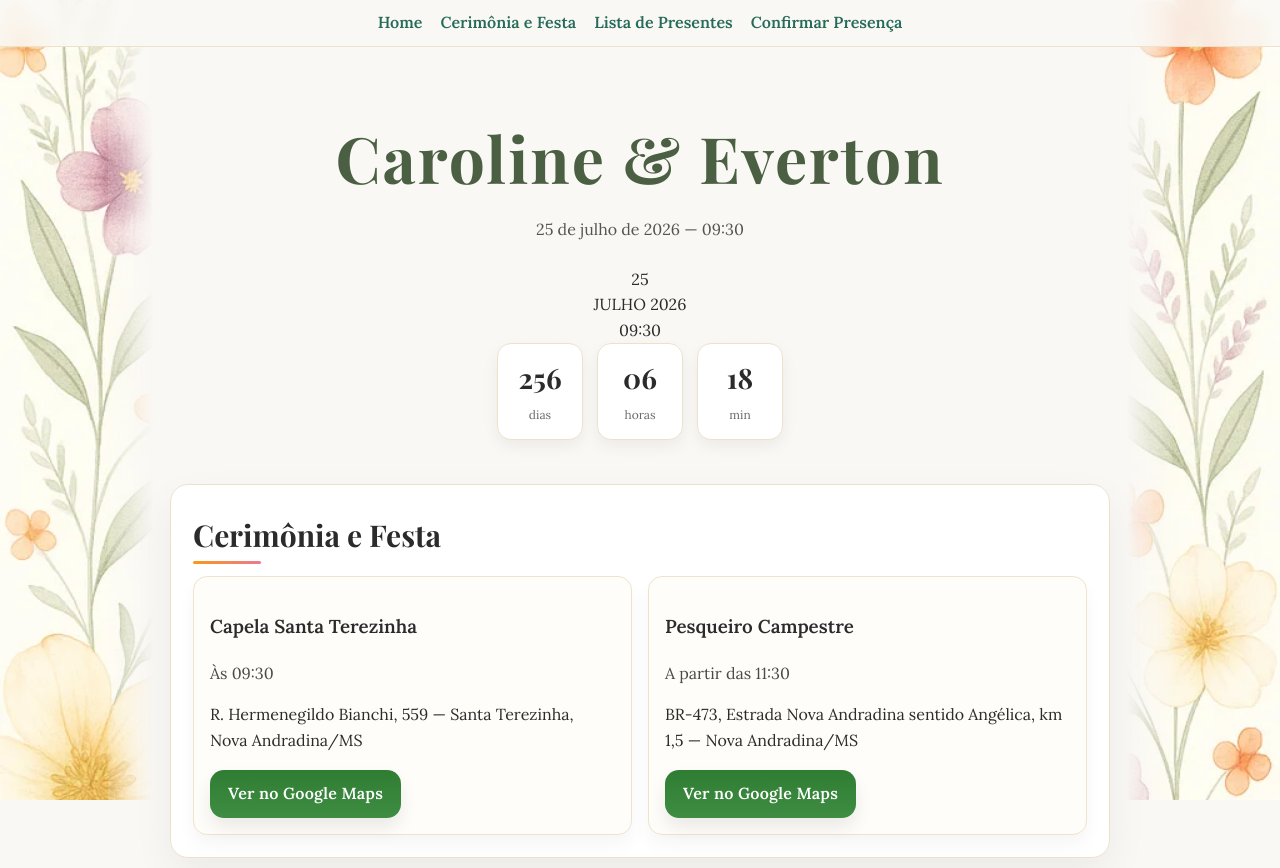
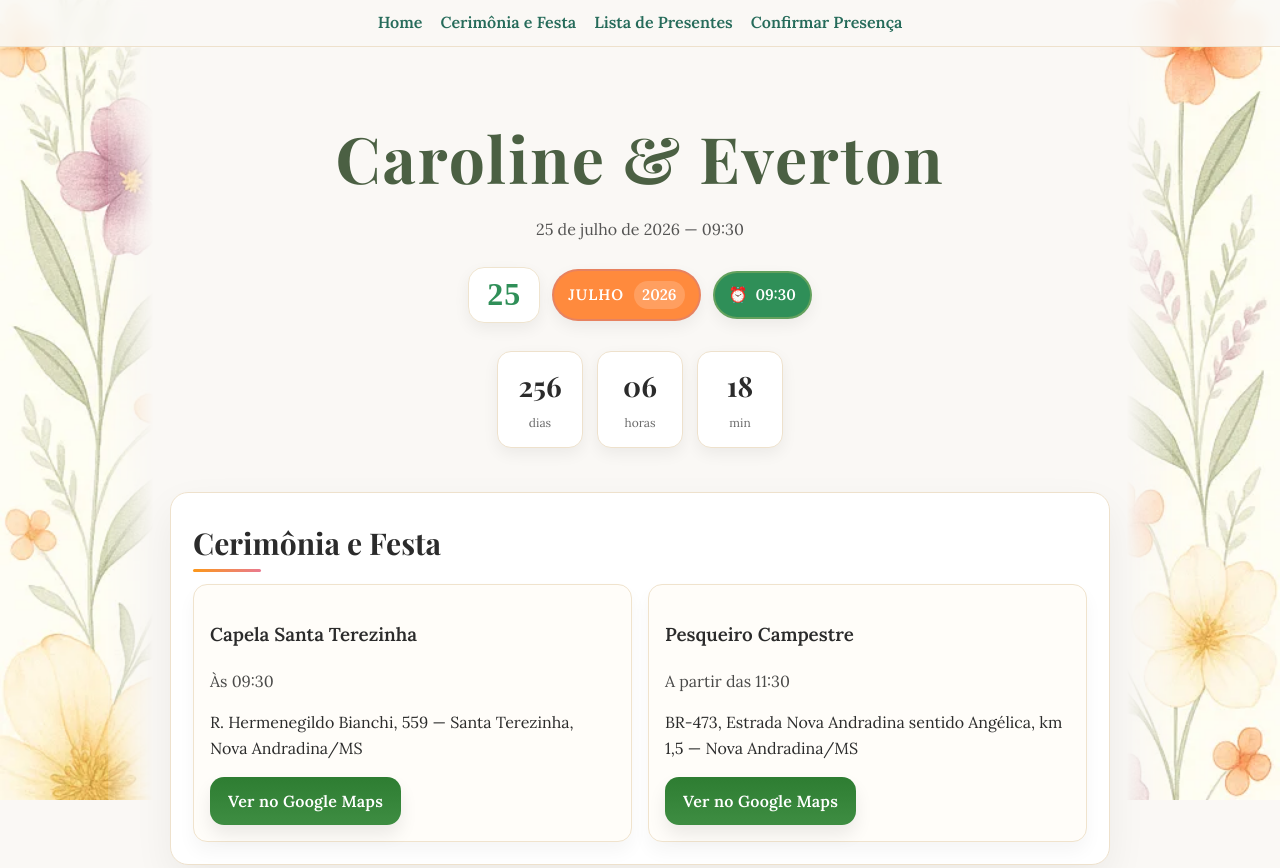
Before and after one commit to everlolo/casamento, a plain HTML site: page index.html in a window 1280 px wide. Shown: the top 868 px of the page. Drawn offline with nearby package versions, Linux system fonts and the light colour scheme.

Commit message:
Update style.css

```diff
--- a/style.css
+++ b/style.css
@@ -473,3 +473,71 @@ a.btn:disabled { opacity:.6; cursor:not-allowed; }
   font-weight: 600;
   color: #4b6043;
 }
+
+/* === Destaque elegante para a data do casamento === */
+.date-display{
+  display:flex; align-items:center; justify-content:center; gap:12px;
+  margin:8px 0 28px;
+}
+
+.date-box{
+  background:#fff;
+  border:1.5px solid #efe4cf;           /* linha fininha e elegante */
+  border-radius:16px;
+  padding:10px 18px;
+  box-shadow:0 6px 16px rgba(0,0,0,.06); /* sombra suave */
+}
+
+.date-day{
+  font-family: "Fraunces", serif;        /* mesma vibe do título */
+  font-size:2rem; line-height:1; font-weight:800;
+  color:#2f8f58;                         /* VERDE da paleta */
+  letter-spacing:1px;
+}
+
+/* Cápsulas */
+.date-chip{
+  display:inline-flex; align-items:center; gap:10px;
+  padding:10px 14px;
+  border-radius:999px;
+  color:#fff; font-weight:700; font-size:.95rem;
+  box-shadow:0 6px 16px rgba(0,0,0,.06);
+}
+
+/* MÊS + ANO (foco em LARANJA, com toque de ROXO) */
+.date-chip.month{
+  background:#ff8a3d;                    /* LARANJA */
+  border:2px solid rgba(123,97,255,.18); /* ROXO bem sutil na borda */
+}
+.date-chip.month .date-month{
+  letter-spacing:1px;
+}
+.date-chip.month .date-year{
+  background:rgba(255,255,255,.18);
+  padding:2px 8px; border-radius:999px;
+}
+
+/* HORÁRIO (pílula VERDE com ícone de relógio) */
+.date-chip.time{
+  background:#2f8f58;                    /* VERDE */
+  border:2px solid rgba(255,214,109,.25);/* AMARELO na borda (suave) */
+}
+.date-chip.time .date-time::before{
+  content:"⏰";
+  margin-right:8px;
+  filter:saturate(120%);
+}
+
+/* Pequeno efeito hover (delicado) */
+.date-chip:hover,
+.date-box:hover{
+  transform:translateY(-1px);
+  transition:.18s ease;
+}
+
+/* Responsivo: aproxima as fichas em telas menores */
+@media (max-width: 540px){
+  .date-display{ gap:8px; }
+  .date-day{ font-size:1.7rem; }
+  .date-chip{ padding:8px 12px; font-size:.9rem; }
+}
```
